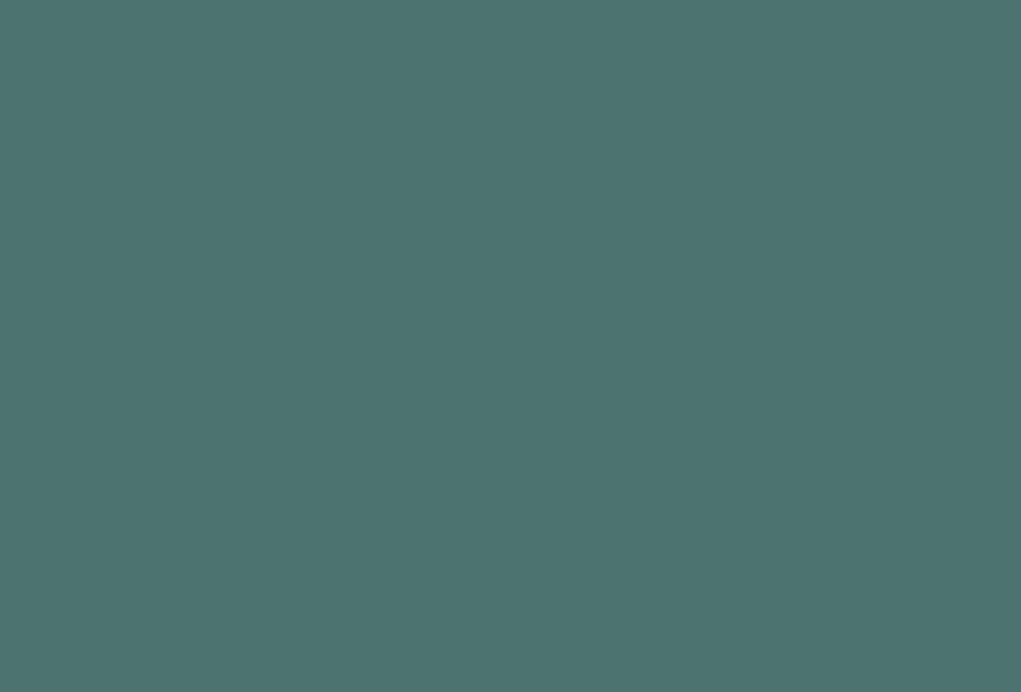
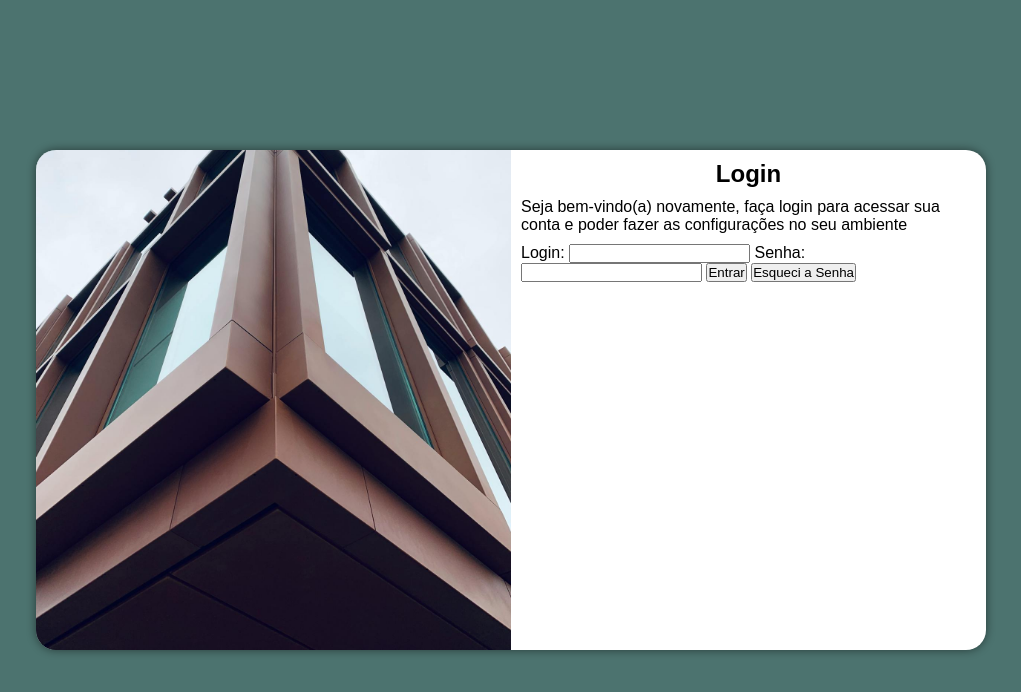
Before and after one commit to Pietrorbsilva/project-login, a plain HTML site: page index.html in a window 1280 px wide. Shown: the whole page, without its empty margins (129-1150 px from the left). Drawn offline with Linux system fonts and the light colour scheme.

Commit message:
quase concluido

```diff
--- /dev/null
+++ b/estilos/media-query.css
@@ -0,0 +1,47 @@
+@charset "UTF-8";
+
+ /*
+    Extra Small (phones, 600px and down)
+    Small (portrait tablets and large phones, 600px and up)
+    Medium (landscape tablets, 768px and up)
+    Large (laptops/desktops, 992px and up)
+    Extra Large (large laptops and desktops, 1200px and up)
+ */
+
+@media screen and (min-width: 768px) and (max-width: 992px){
+
+    section#login{
+        width: 90vw;
+    }
+
+    div#imagem{
+        float: left;
+        width: 30%;
+        height: 100%;
+        background-position: center bottom ;
+    }
+
+    div#form{
+        float: right;
+        width: 70%;
+    }
+}
+
+@media screen and (min-width: 992px){
+    section#login{
+        width: 950px;
+    }
+
+    div#imagem{
+        float: left;
+        width: 50%;
+        height: 100%;
+        background-position: center bottom ;
+    }
+
+    div#form{
+        float: right;
+        width: 50%;
+    }
+
+}
--- a/estilos/style.css
+++ b/estilos/style.css
@@ -14,25 +14,59 @@
     margin: 0px;
     box-sizing: border-box;
     font-family: Arial, Helvetica, sans-serif;
+
 }
 
-body,html{
+body{
     width: 250px;
     height: 500px;
     background-color: #4C736F;
-
 }
 
 main{
     position: relative;
+    height: 100vh;
+    width: 100vw;
+    display: block;
 }
 
-section{
+section#login{
     position: absolute;
     top: 50%;
     left: 50%;
     transform: translate(-50%, -50%);
     width: 250px;
     height: 500px;
+    background-color: white;
+    overflow: hidden;
+    border-radius: 20px;
+    box-shadow: 0px 0px 10px rgba(0, 0, 0, 0.493);
+    display: block;
 
+    transition: width .2s, height .2s;
+    transition-timing-function: ease;
 }
+
+#form{
+    padding: 10px;
+    display: block;
+}
+
+#form > form > h1{
+    text-align: center;
+    margin-bottom: 10px;
+}
+
+#form > form > p{
+    margin-bottom: 10px;
+}
+
+div#imagem{
+    background-color: #4C736F;
+    background-image: url(../imgs/pexels-david-underland-3523621.jpg);
+    background-repeat: no-repeat;
+    background-size: cover;
+    background-position: center right;
+    height: 200px;
+    display: block;
+}
--- a/index.html
+++ b/index.html
@@ -5,6 +5,7 @@
     <meta name="viewport" content="width=device-width, initial-scale=1.0">
     <title>Tela de Login</title>
     <link rel="stylesheet" href="estilos/style.css">
+    <link rel="stylesheet" href="estilos/media-query.css">
 </head>
 <body>
     <main>
@@ -16,6 +17,14 @@
                 <form action="">
                     <h1>Login</h1>
                     <p>Seja bem-vindo(a) novamente, faça login para acessar sua conta e poder fazer as configurações no seu ambiente</p>
+                    <label for="ilogin">Login: </label>
+                    <input type="email" name="ulogin" id="ilogin">
+
+                    <label for="isenha">Senha: </label>
+                    <input type="password" name="usenha" id="isenha">
+
+                    <input type="submit" value="Entrar">
+                    <input type="button" value="Esqueci a Senha">
                 </form>
             </div>
         </section>
```
